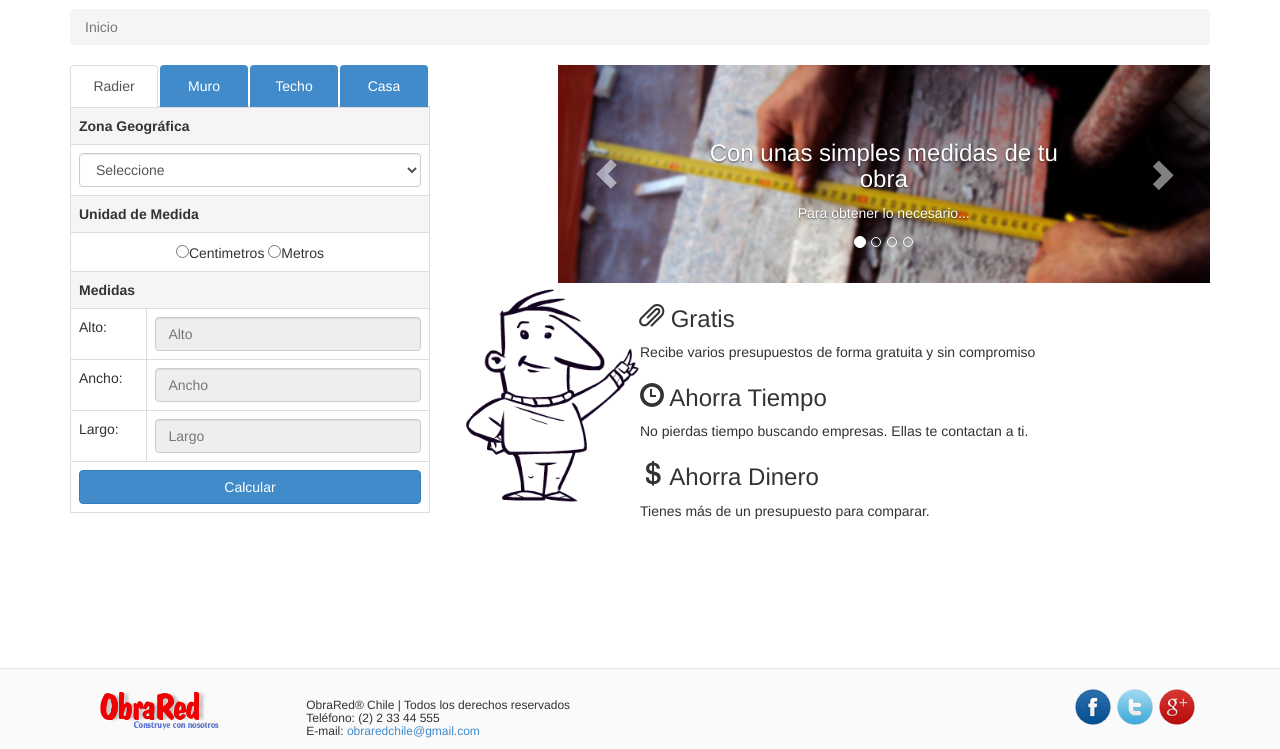
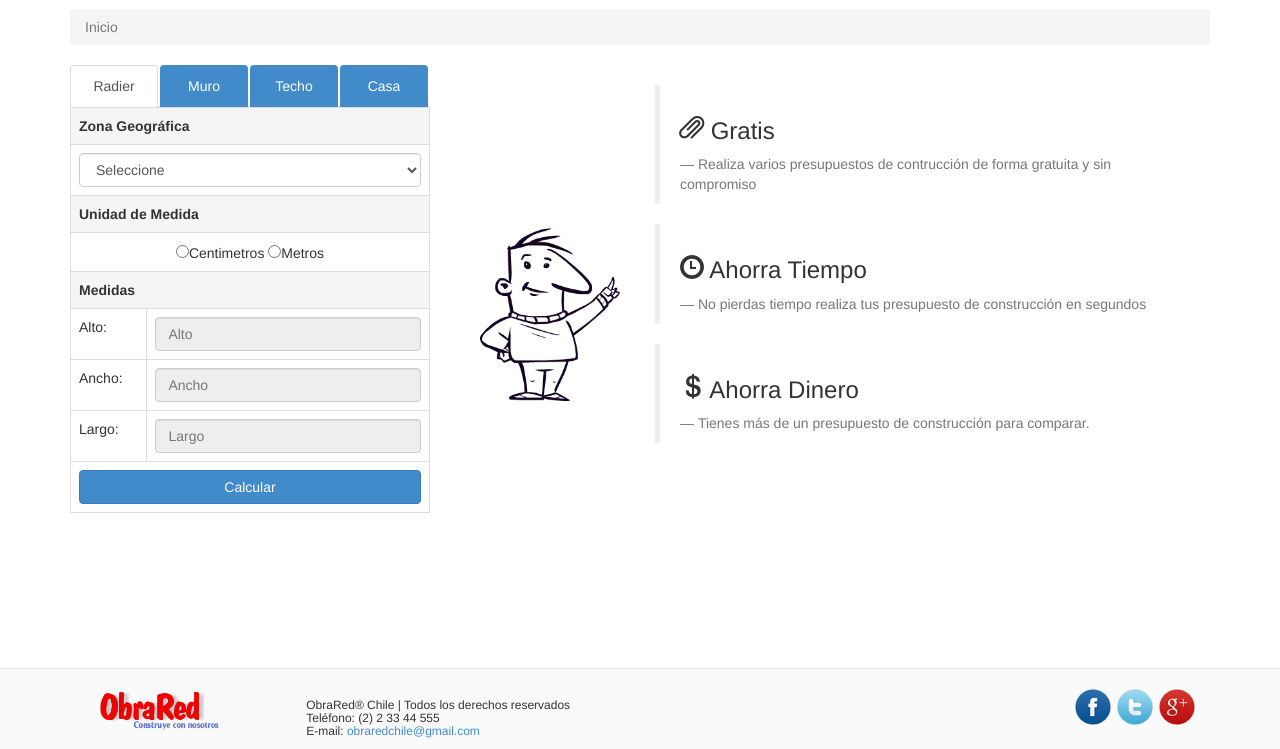
Before and after one commit to obrared2014/ObraRed, a PHP site: page / in a window 1280 px wide. Shown: the part 51-800 px from the top of the page. Run offline with PHP 8.4, Linux system fonts and the light colour scheme.

Commit message:
Carousel modificado

```diff
--- a/Vista/Carousel.php
+++ b/Vista/Carousel.php
@@ -271,19 +271,19 @@
     </div>
     <div class="col-lg-1">&nbsp;</div>
     <!-- inicio Carrousel -->
-    <div class="col-lg-7">
+<!--    <div class="col-lg-7">
         <div id="carousel-example-generic" class="carousel slide " data-ride="carousel">
-             <!--Indicadores-->
+             Indicadores
             <ol class="carousel-indicators">
                 <li data-target="#carousel-example-generic" data-slide-to="0" class="active"></li>
                 <li data-target="#carousel-example-generic" data-slide-to="1"></li>
                 <li data-target="#carousel-example-generic" data-slide-to="2"></li>
                 <li data-target="#carousel-example-generic" data-slide-to="3"></li>
             </ol>
-            <!--fin indicadores
-             Slides -->
+            fin indicadores
+             Slides
             <div class="carousel-inner">
-                 <!--imagenes 1500 x 500-->
+                 imagenes 1500 x 500
                 <div class="item active">
                     <img src="img/img_carousel_001.jpg" class="img-responsive" alt="0">
                     <div class="carousel-caption">
@@ -311,30 +311,38 @@
                     </div>
                 </div>
             </div>
-<!--            Fin slides
-             Control izquierda -->
+            Fin slides
+             Control izquierda
             <a class="left carousel-control" href="#carousel-example-generic" data-slide="prev">
                 <span class="glyphicon glyphicon-chevron-left"></span>
             </a>
-             <!--Control derecha-->
+             Control derecha
             <a class="right carousel-control" href="#carousel-example-generic" data-slide="next">
                 <span class="glyphicon glyphicon-chevron-right"></span>
             </a>
         </div>
-         <!--fin carousel-->
-    </div>
+         fin carousel
+    </div>-->
     <div class="col-lg-8">
-            <div class="row">
-                <div class="col-lg-3">
-                    <img src="img/caricatura_001.png" style="width: 180px"/>
-                </div>
-                <div class="col-9">
-                    <h3><span class="glyphicon glyphicon-paperclip"></span> Gratis</h3>Recibe varios presupuestos de forma gratuita y sin compromiso
-                    <h3><span class="glyphicon glyphicon-time"></span> Ahorra Tiempo</h3>No pierdas tiempo buscando empresas. Ellas te contactan a ti.
-                    <h3><span class="glyphicon glyphicon-usd"></span> Ahorra Dinero</h3>Tienes más de un presupuesto para comparar.
-                </div>
+        <div class="row">
+            <div class="col-lg-3">
+                <img src="img/caricatura_001.png" class="img-responsive"/>
             </div>
-
+            <div class="col-lg-9">
+                <blockquote>
+                    <p><h3><span class="glyphicon glyphicon-paperclip"></span> Gratis</h3></p>
+                    <footer>Realiza varios presupuestos de contrucción de forma gratuita y sin compromiso</footer>
+                </blockquote>
+                <blockquote>
+                    <p><h3><span class="glyphicon glyphicon-time"></span> Ahorra Tiempo</h3></p>
+                    <footer>No pierdas tiempo realiza tus presupuesto de construcción en segundos</footer>
+                </blockquote>
+                <blockquote>
+                    <p><h3><span class="glyphicon glyphicon-usd"></span> Ahorra Dinero</h3></p>
+                    <footer>Tienes más de un presupuesto de construcción para comparar.</footer>
+                </blockquote>
+            </div>
+        </div>
     </div>
 </div>
 <!--<a href="Vista/PDF.php">PDF</a>-->
```
Also changed, not shown: img/caricatura_001.png.
